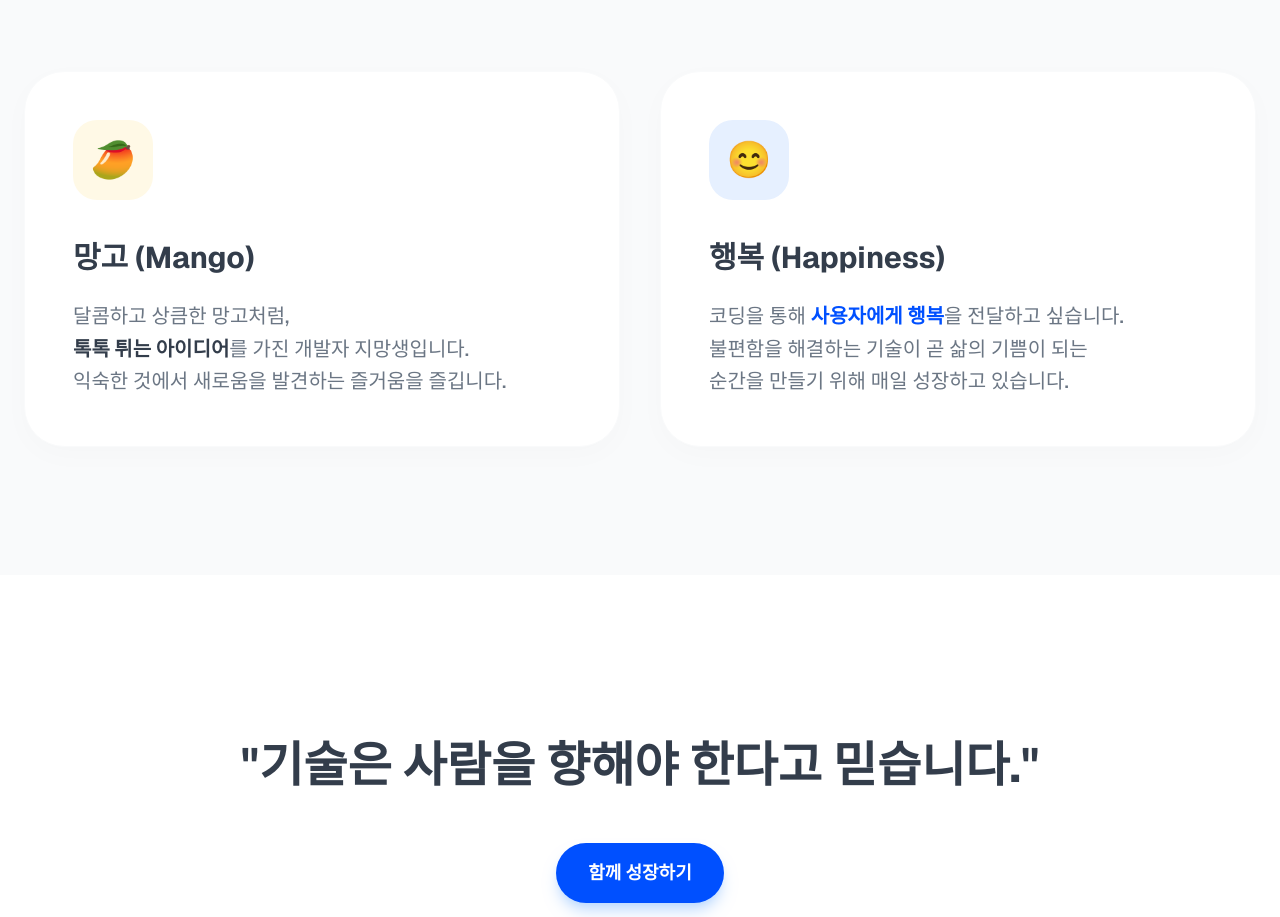
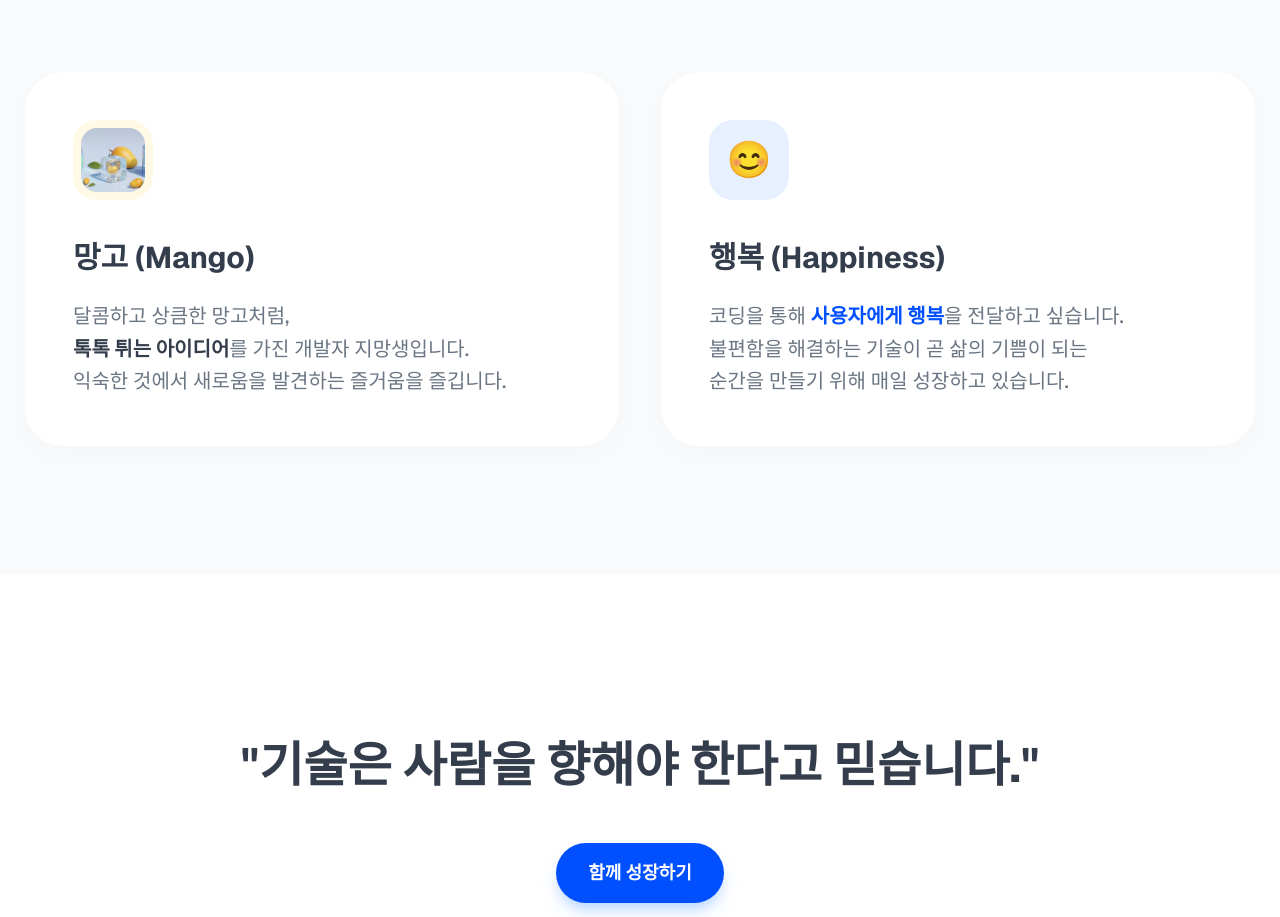
Before and after one commit to PARKGEONRYEONG/my-first-project-2, a Next.js app: page / in a window 1280 px wide. Shown: the part 1000-1917 px from the top of the page. Built offline with nearby package versions, Linux system fonts and the light colour scheme.

Commit message:
design: 망고 카드에 이미지 실제 적용

```diff
--- a/app/page.tsx
+++ b/app/page.tsx
@@ -1,6 +1,7 @@
 "use client";
 
 import { motion } from "framer-motion";
+import Image from "next/image";
 
 export default function Home() {
   return (
@@ -64,8 +65,21 @@ export default function Home() {
                 transition={{ duration: 0.8, ease: "easeOut", delay: 0.1 }}
                 className="group bg-white p-12 rounded-[40px] shadow-[0_8px_30px_rgb(0,0,0,0.02)] hover:shadow-[0_30px_60px_rgb(0,0,0,0.06)] transition-all duration-700 ease-out cursor-default border border-gray-50"
               >
-                <div className="w-20 h-20 bg-[#FFF9E6] rounded-3xl flex items-center justify-center mb-10 group-hover:scale-110 group-hover:rotate-6 transition-transform duration-700">
-                  <span className="text-4xl">🥭</span>
+                <div className="w-20 h-20 bg-[#FFF9E6] rounded-3xl flex items-center justify-center mb-10 group-hover:scale-110 group-hover:rotate-6 transition-transform duration-700 overflow-hidden relative">
+                  <motion.div
+                    initial={{ opacity: 0 }}
+                    whileInView={{ opacity: 1 }}
+                    viewport={{ once: true }}
+                    transition={{ duration: 1, delay: 0.5 }}
+                    className="w-full h-full relative"
+                  >
+                    <Image
+                      src="/mango.png"
+                      alt="Mango"
+                      fill
+                      className="object-cover p-2 rounded-3xl"
+                    />
+                  </motion.div>
                 </div>
                 <h3 className="text-3xl font-bold mb-6">망고 (Mango)</h3>
                 <p className="text-xl text-[#6B7684] leading-relaxed font-medium">
```
Also changed, not shown: public/mango.png (added).
